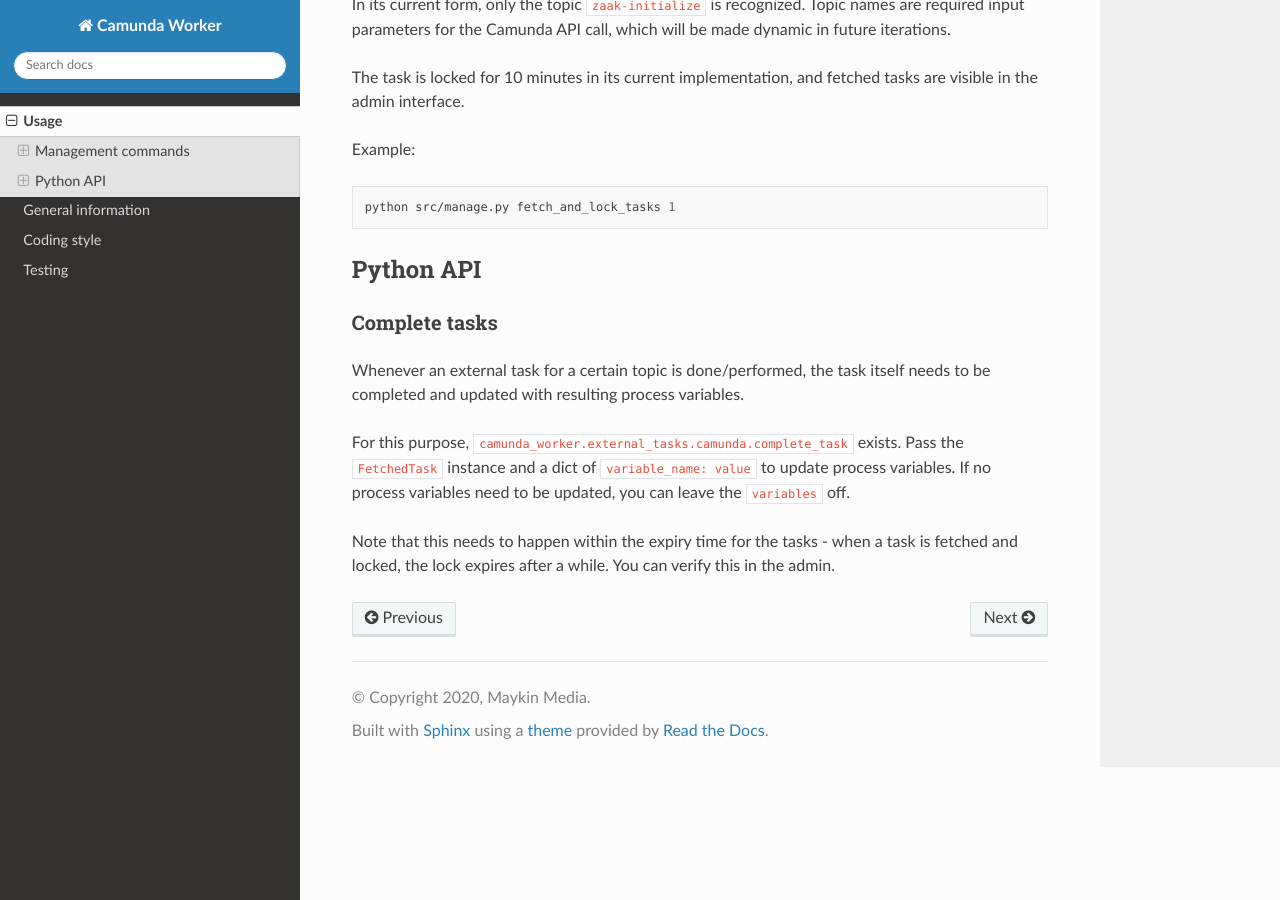
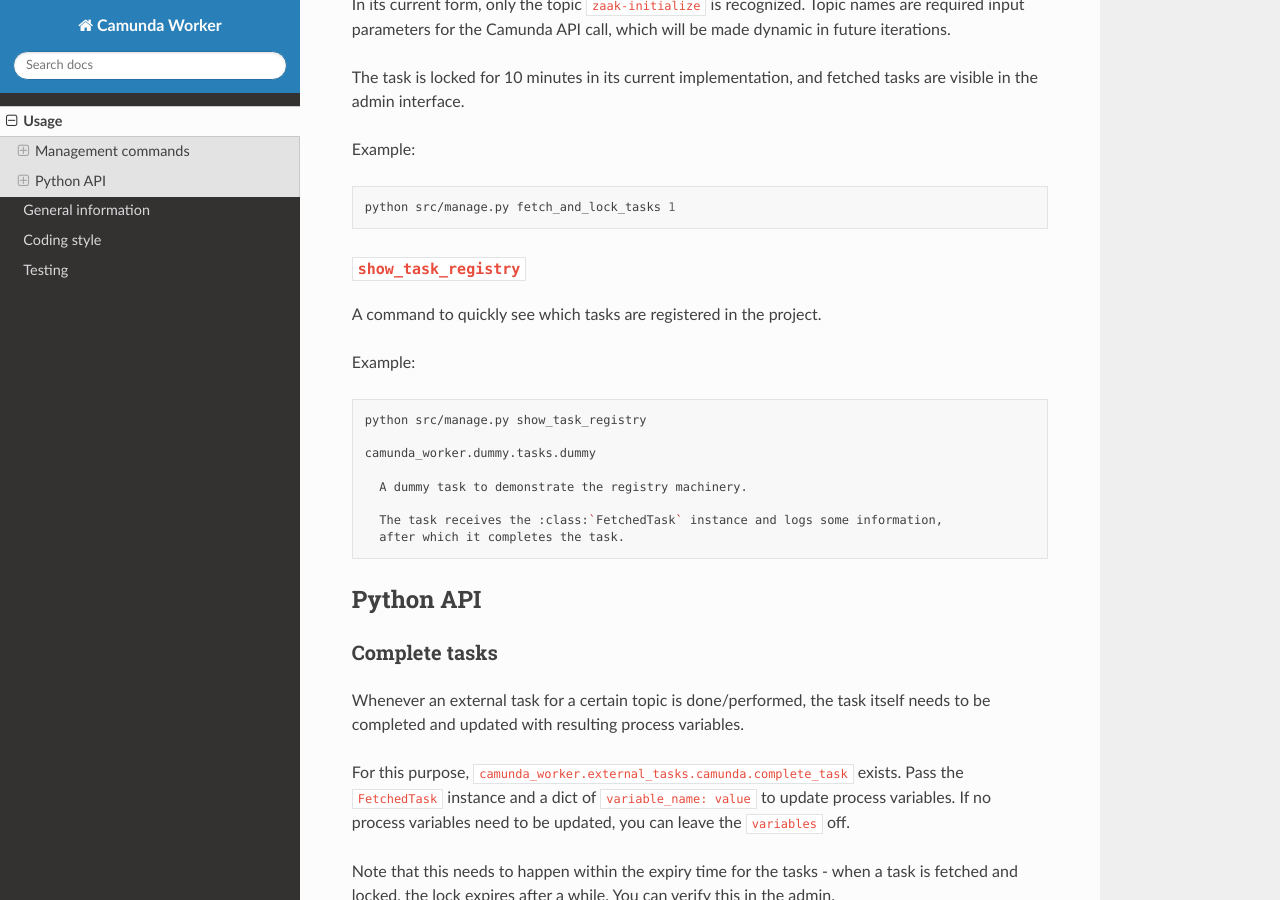
Before and after one commit to GemeenteUtrecht/bptl, a Sphinx documentation site: the page built from doc/usage.rst, in a window 1280 px wide and 900 px high, scrolled down 345 px. Built offline with Sphinx 7.4.7 and the Read the Docs theme 2.0.0, drawn with Linux system fonts in a browser that asks for light colours.

Commit message:
:pencil: Document registry introspection management command

```diff
--- a/doc/usage.rst
+++ b/doc/usage.rst
@@ -24,6 +24,25 @@ Example:
 
     python src/manage.py fetch_and_lock_tasks 1
 
+``show_task_registry``
+----------------------
+
+A command to quickly see which tasks are registered in the project.
+
+Example:
+
+.. code-block:: bash
+
+    python src/manage.py show_task_registry
+
+    camunda_worker.dummy.tasks.dummy
+
+      A dummy task to demonstrate the registry machinery.
+
+      The task receives the :class:`FetchedTask` instance and logs some information,
+      after which it completes the task.
+
+
 Python API
 ==========
 
```
